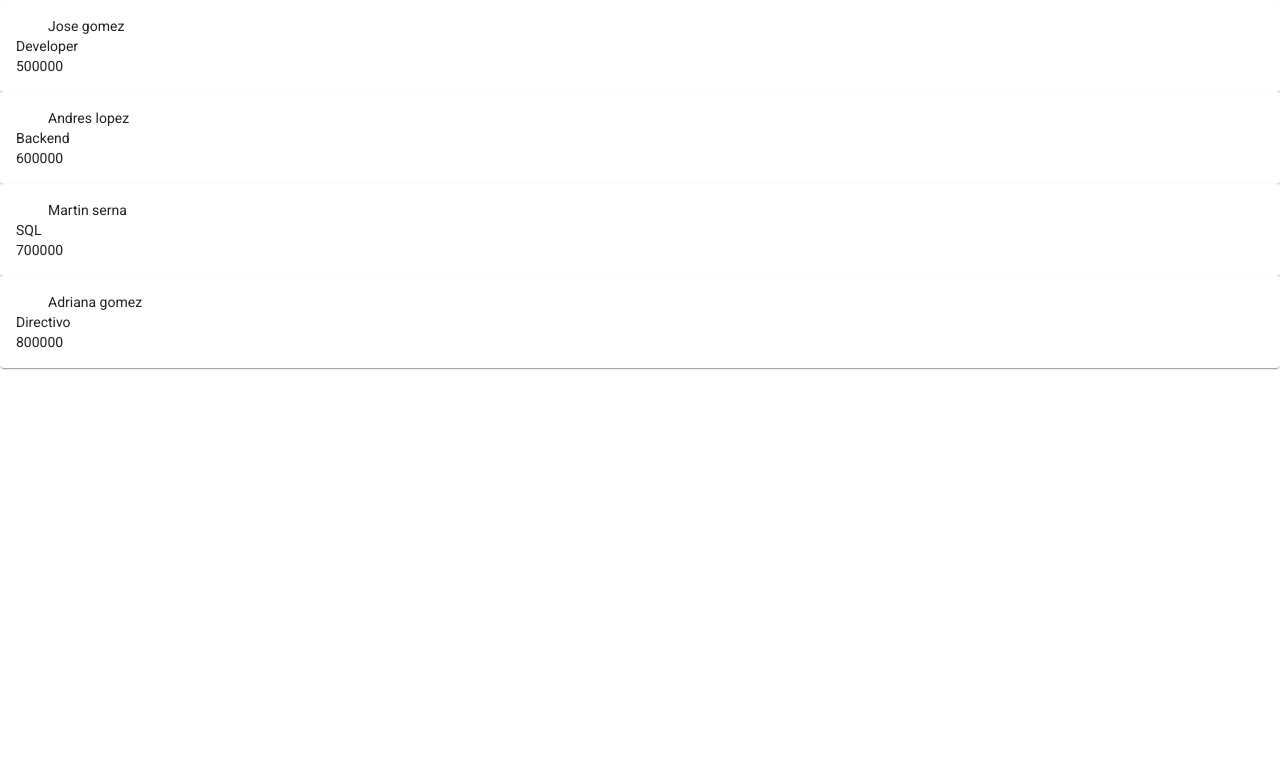
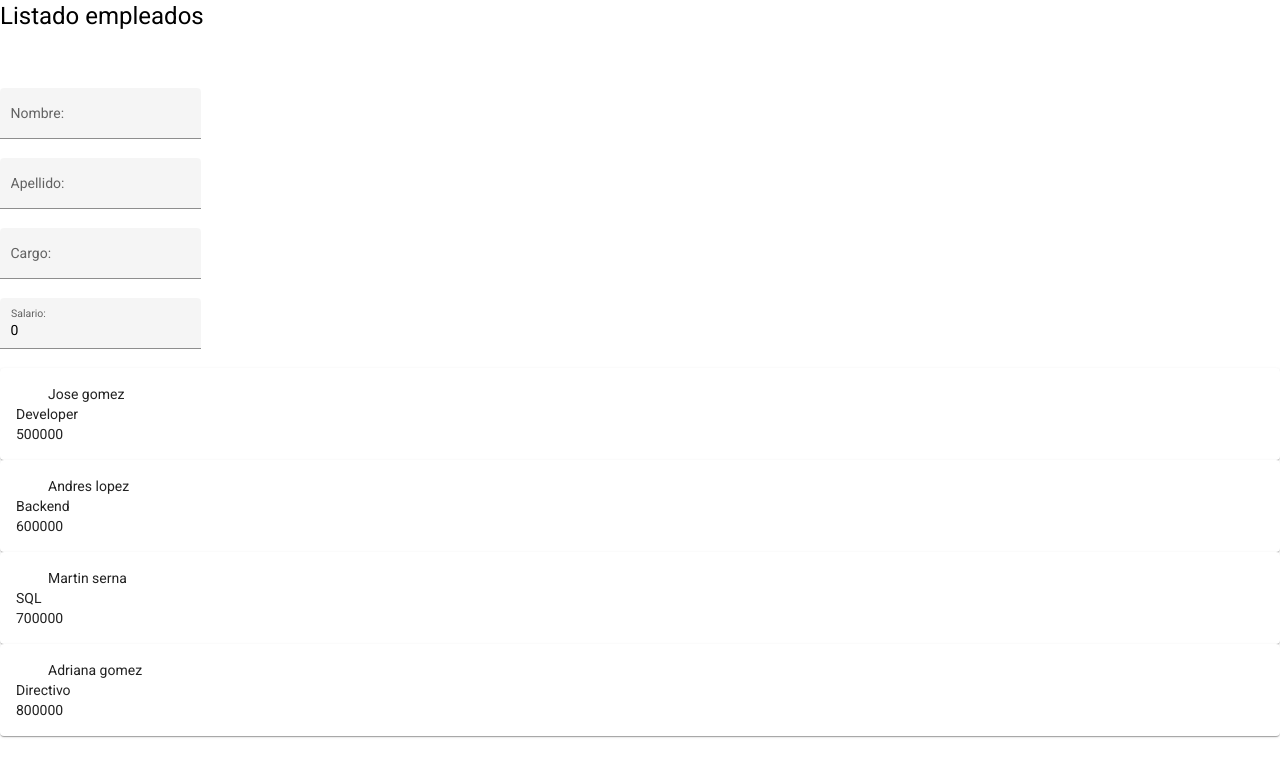
Before and after one commit to JuanS1471/angularproyecto, an Angular app in the folder angular-proyect/: page / in a window 1280 px wide. Shown: the top 776 px of the page. Built offline with nearby package versions, Linux system fonts and the light colour scheme.

Commit message:
Directivas 5

```diff
--- a/angular-proyect/src/app/app.component.html
+++ b/angular-proyect/src/app/app.component.html
@@ -1,3 +1,35 @@
+<div class="container">
+    <div class="col"><h1>{{titulo}}</h1></div>
+    <br><br>
+    <form class="form-group row">
+        <div class="form-group col-md-3">
+            <mat-form-field class="example-full-width" appearance="fill">
+                <mat-label>Nombre:</mat-label>
+                <input matInput type="text" name="nombre" id="nombre" placeholder="Introduzca su nombre"  [(ngModel)]="nombreVar" >
+            </mat-form-field>
+        </div>
+        <div class="form-group col-md-3">
+            <mat-form-field class="example-full-width" appearance="fill">
+                <mat-label>Apellido:</mat-label>
+                <input matInput type="text" name="apellido" id="apellido" placeholder="Introduzca su apellido"  [(ngModel)]="apellidoVar" >
+            </mat-form-field>
+        </div>
+        <div class="form-group col-md-3">
+            <mat-form-field class="example-full-width" appearance="fill">
+                <mat-label>Cargo:</mat-label>
+                <input matInput type="text" name="cargo" id="cargo" placeholder="Introduzca su cargo"  [(ngModel)]="cargoVar" >
+            </mat-form-field>
+        </div>
+        <div class="form-group col-md-3">
+            <mat-form-field class="example-full-width" appearance="fill">
+                <mat-label>Salario:</mat-label>
+                <input matInput type="number" name="salario" id="salario" placeholder="Introduzca su salario"  [(ngModel)]="salarioVar" >
+            </mat-form-field>
+        </div>
+    </form>
+</div>
+
+
 <mat-card *ngFor="let emp of empleados">
             <mat-card-header>{{emp.nombre}}
                 {{emp.apellido}}<br></mat-card-header>
--- a/angular-proyect/src/app/app.component.ts
+++ b/angular-proyect/src/app/app.component.ts
@@ -15,5 +15,8 @@ export class AppComponent {
     new empleado("Martin","serna","SQL",700000),
     new empleado("Adriana","gomez","Directivo",800000)
   ]
-
+  nombreVar:string = "";
+  apellidoVar:string = "";
+  cargoVar:string = "";
+  salarioVar:number = 0;
 }
```
